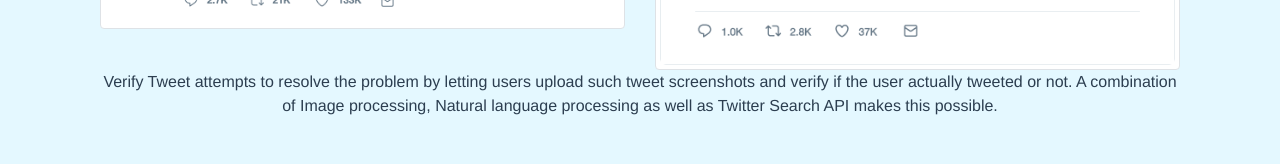
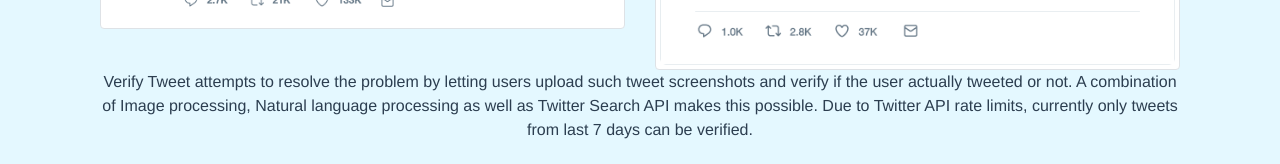
Before and after one commit to kamidipreetham/web-ui, a Vue app: page /projects/verify in a window 1280 px wide. Shown: the part 420-584 px from the top of the page. Built offline with nearby package versions, Linux system fonts and the light colour scheme.

Commit message:
fix: Add Disclaimer for Verify Tweet
Signed-off-by: Preetham Kamidi <kamidipreetham@gmail.com>

```diff
--- a/src/views/VerifyTweet.vue
+++ b/src/views/VerifyTweet.vue
@@ -38,6 +38,7 @@
               screenshots and verify if the user actually tweeted or not.
               A combination of Image processing, Natural language processing
               as well as Twitter Search API makes this possible.
+              Due to Twitter API rate limits, currently only tweets from last 7 days can be verified.
               </p>
               </b-col>
             </b-row>
```
